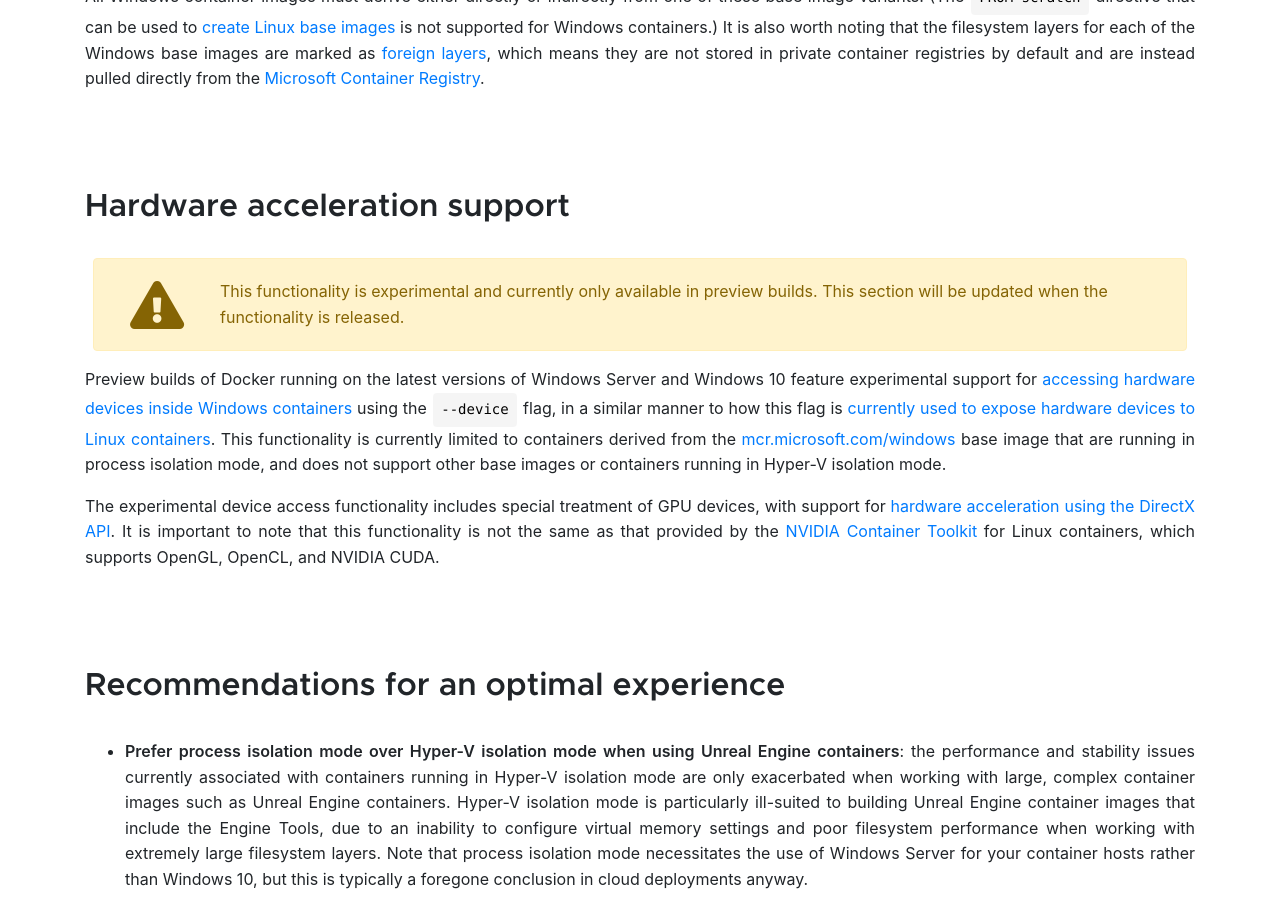
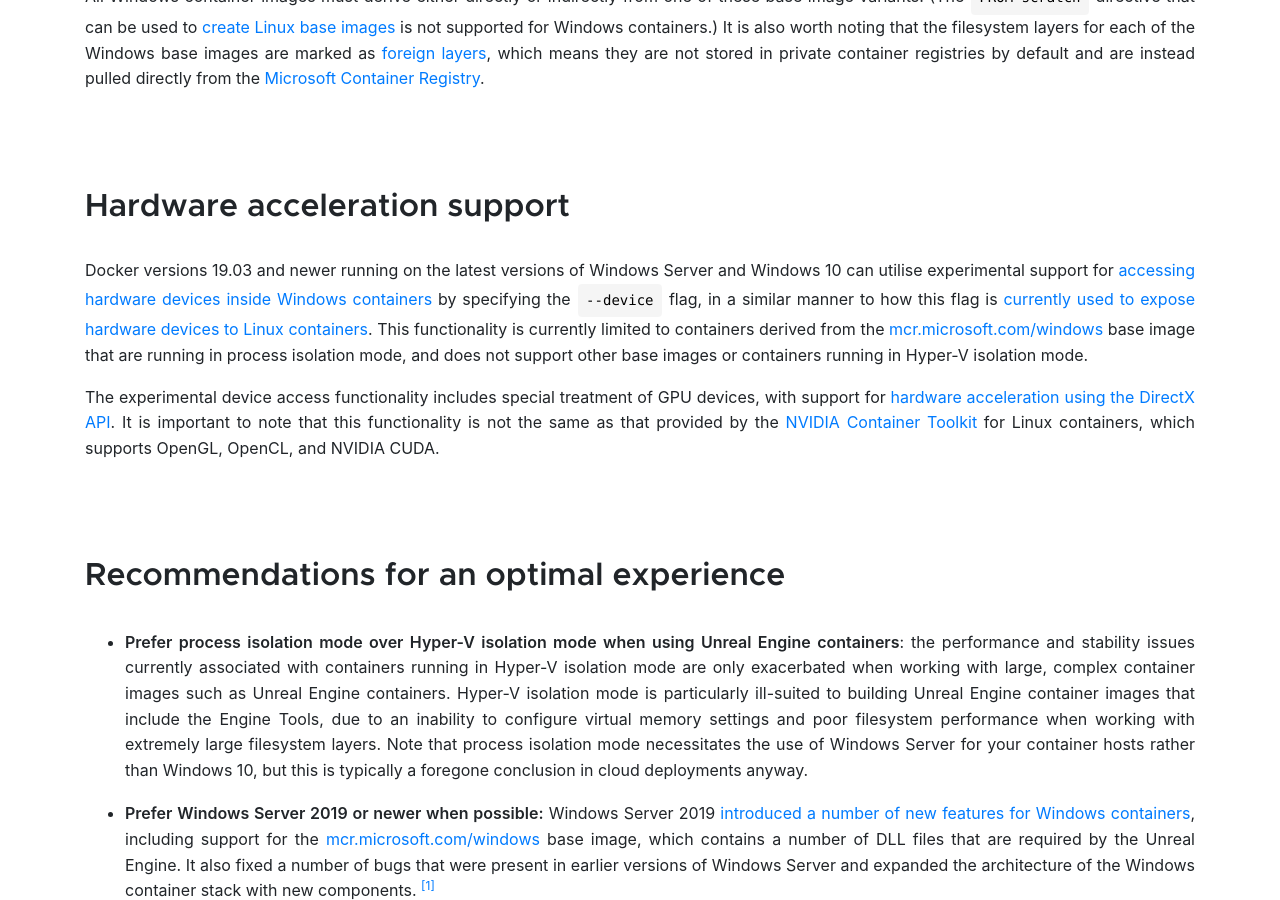
Before and after one commit to UnrealContainers/unrealcontainers.github.io, a Jekyll site: the page built from _collections/_docs/concepts/windows-containers.md, in a window 1280 px wide and 900 px high, scrolled down 4467 px. Built offline with Jekyll 4.4.1, drawn with Linux system fonts in a browser that asks for light colours.

Commit message:
Remove experimental warning for Windows container GPU acceleration notes

```diff
--- a/_collections/_docs/concepts/windows-containers.md
+++ b/_collections/_docs/concepts/windows-containers.md
@@ -85,9 +85,7 @@
 
 ## Hardware acceleration support
 
-{% include alerts/warning.html content="This functionality is experimental and currently only available in preview builds. This section will be updated when the functionality is released." %}
-
-Preview builds of Docker running on the latest versions of Windows Server and Windows 10 feature experimental support for [accessing hardware devices inside Windows containers](https://docs.microsoft.com/en-us/virtualization/windowscontainers/deploy-containers/hardware-devices-in-containers) using the `--device` flag, in a similar manner to how this flag is [currently used to expose hardware devices to Linux containers](https://docs.docker.com/engine/reference/run/#runtime-privilege-and-linux-capabilities). This functionality is currently limited to containers derived from the [mcr.microsoft.com/windows](https://hub.docker.com/_/microsoft-windows) base image that are running in process isolation mode, and does not support other base images or containers running in Hyper-V isolation mode.
+Docker versions 19.03 and newer running on the latest versions of Windows Server and Windows 10 can utilise experimental support for [accessing hardware devices inside Windows containers](https://docs.microsoft.com/en-us/virtualization/windowscontainers/deploy-containers/hardware-devices-in-containers) by specifying the `--device` flag, in a similar manner to how this flag is [currently used to expose hardware devices to Linux containers](https://docs.docker.com/engine/reference/run/#runtime-privilege-and-linux-capabilities). This functionality is currently limited to containers derived from the [mcr.microsoft.com/windows](https://hub.docker.com/_/microsoft-windows) base image that are running in process isolation mode, and does not support other base images or containers running in Hyper-V isolation mode.
 
 The experimental device access functionality includes special treatment of GPU devices, with support for [hardware acceleration using the DirectX API](https://docs.microsoft.com/en-us/virtualization/windowscontainers/deploy-containers/gpu-acceleration). It is important to note that this functionality is not the same as that provided by the [NVIDIA Container Toolkit](./nvidia-docker) for Linux containers, which supports OpenGL, OpenCL, and NVIDIA CUDA.
 
```
